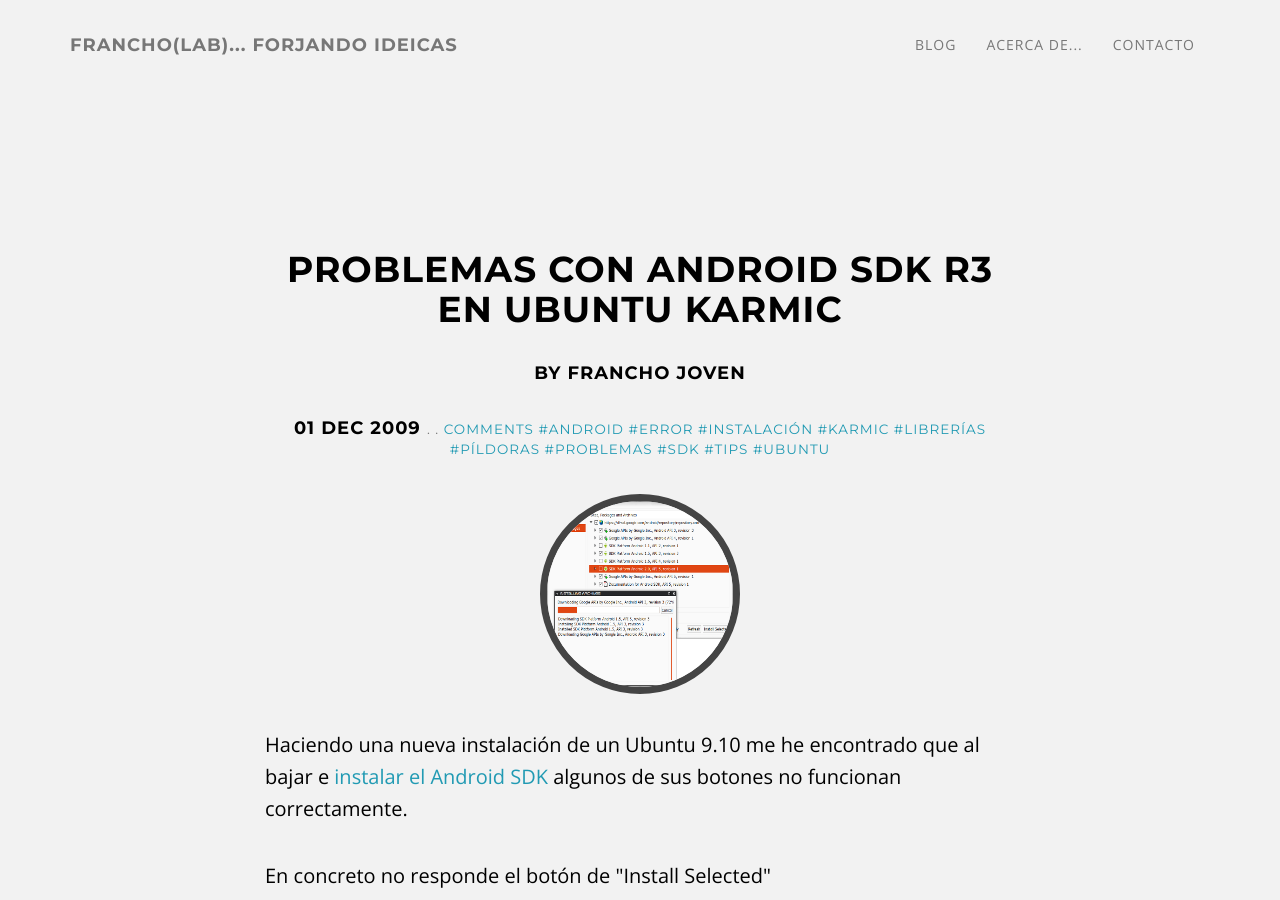
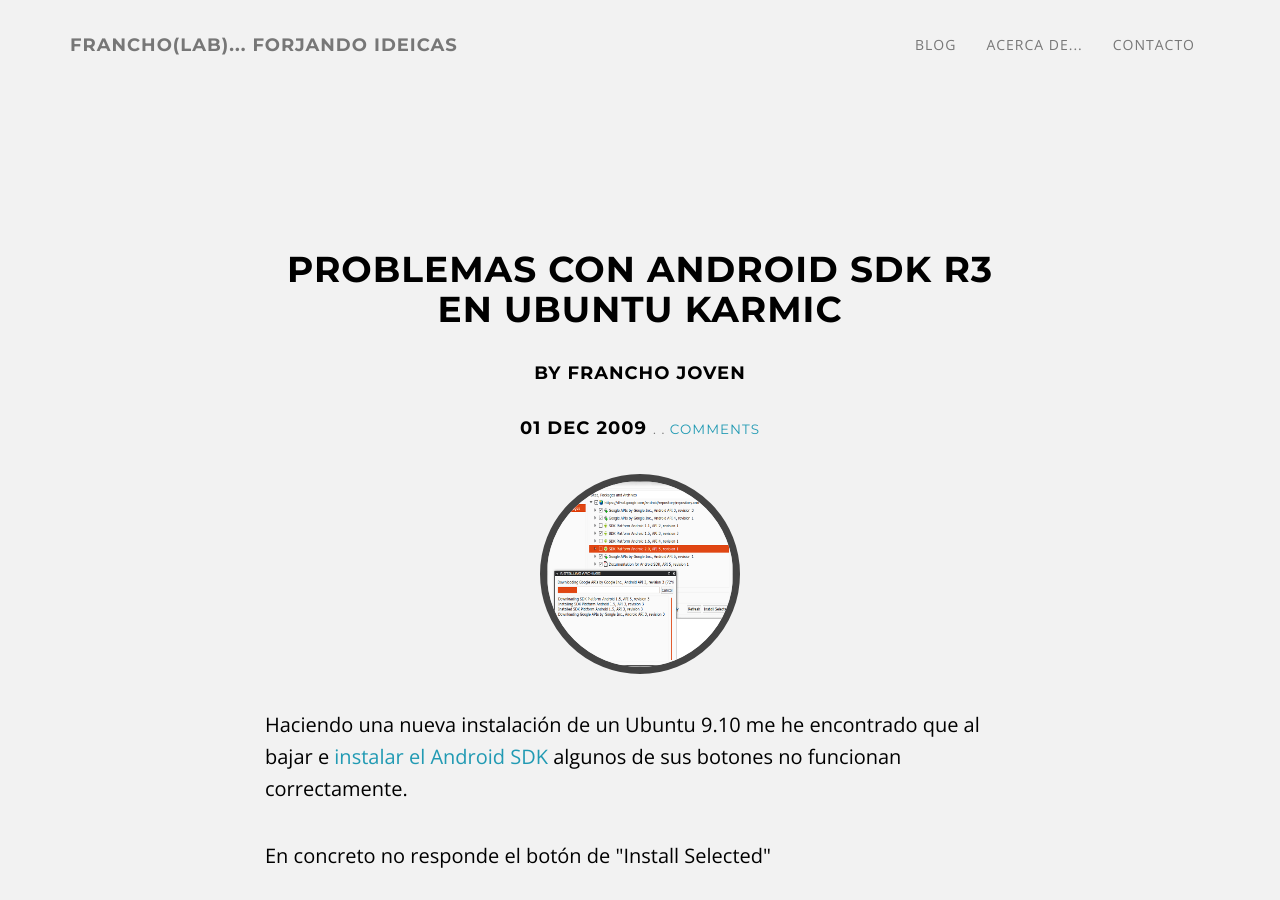
Before and after one commit to francho/francho.github.io, a Jekyll site: the page built from _posts/2009-12-01-problemas-con-android-sdk-r3-en-ubuntu-karmic.html, in a window 1280 px wide and 900 px high. Built offline with Jekyll 4.4.1, drawn with Linux system fonts in a browser that asks for light colours; comment, search, counter and statistics services are not loaded.

Commit message:
Remove old tags

```diff
--- a/_posts/2009-12-01-problemas-con-android-sdk-r3-en-ubuntu-karmic.html
+++ b/_posts/2009-12-01-problemas-con-android-sdk-r3-en-ubuntu-karmic.html
@@ -2,21 +2,6 @@
 layout: post
 title: Problemas con Android SDK r3 en Ubuntu Karmic
 date: 2009-12-01 20:36:42.000000000 +01:00
-categories:
-- android
-- linux
-- Píldoras
-tags:
-- android
-- error
-- instalación
-- karmic
-- librerías
-- Píldoras
-- problemas
-- sdk
-- tips
-- ubuntu
 status: publish
 type: post
 published: true
```
